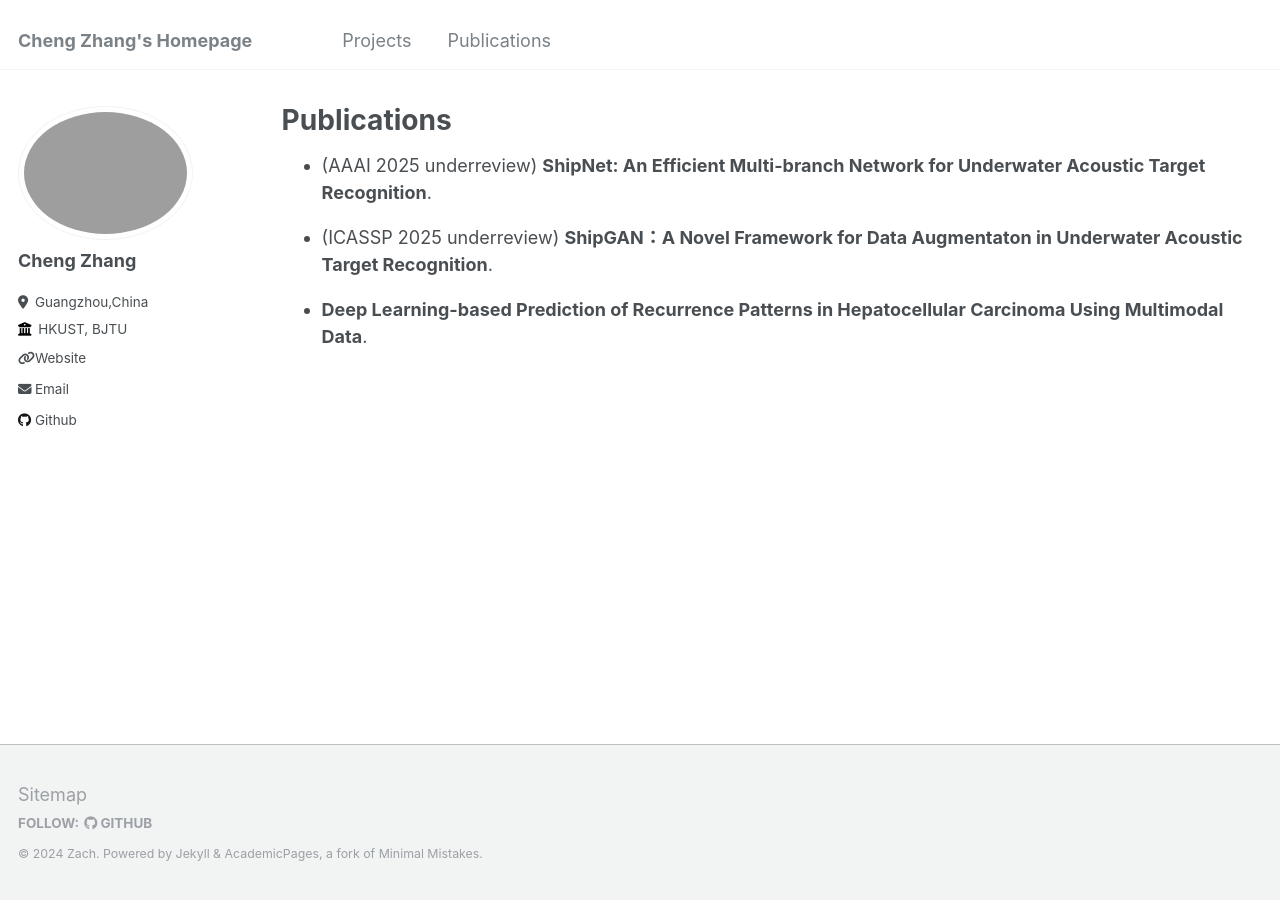
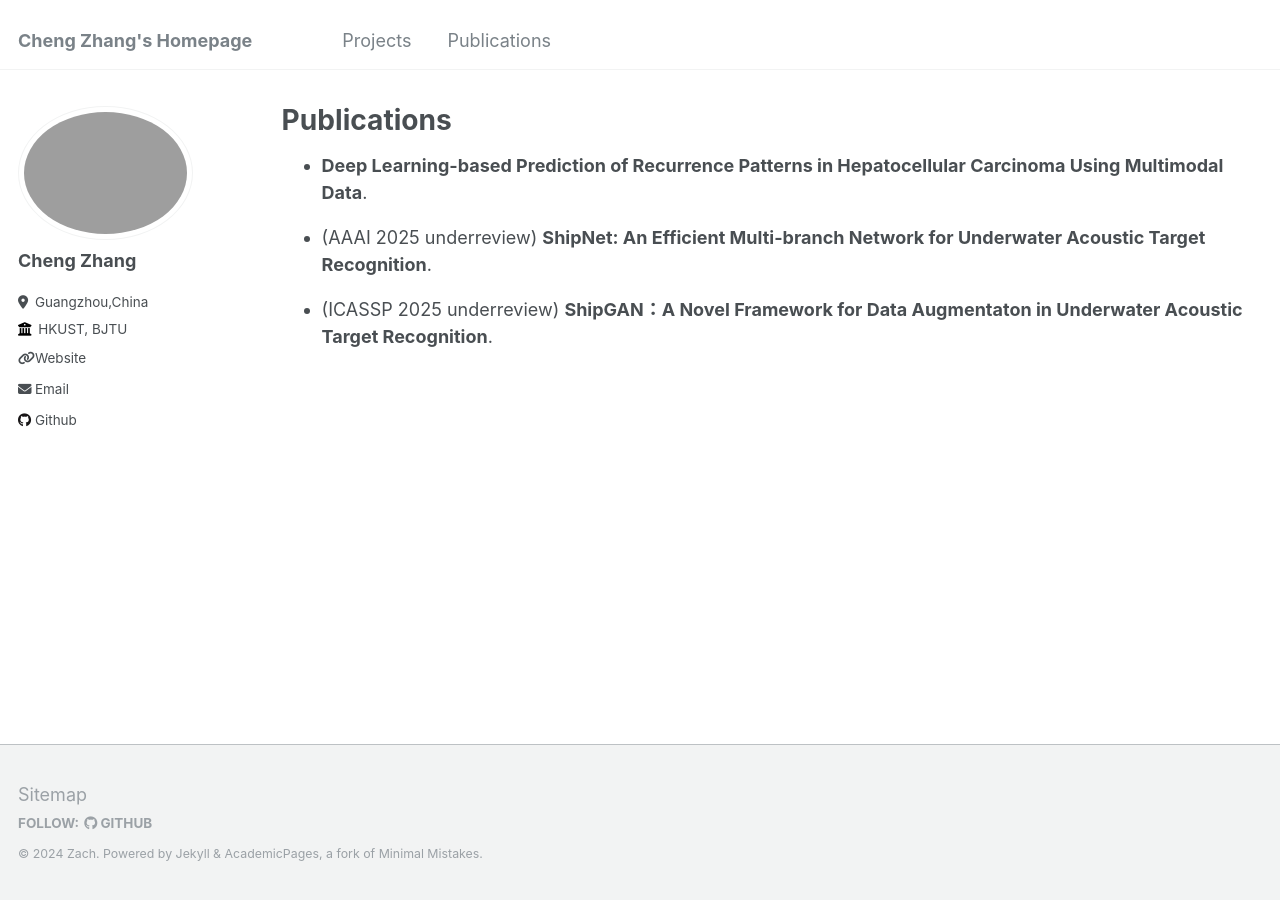
Before and after one commit to ZachcZhang/zachczhang.github.io, a Jekyll site: the page built from _pages/publications.md, in a window 1280 px wide. Built offline with Jekyll 4.4.1, drawn with Linux system fonts in a browser that asks for light colours.

Commit message:
update publications

```diff
--- a/_pages/publications.md
+++ b/_pages/publications.md
@@ -15,13 +15,13 @@ author_profile: true
   {% include archive-single.html %}
 {% endfor %} -->
 <div class='paper-box-text' markdown="1">
+-	 **Deep Learning-based Prediction of Recurrence Patterns in Hepatocellular Carcinoma Using Multimodal Data**.
+</div>
+
+<div class='paper-box-text' markdown="1">
 -	 (AAAI 2025 underreview) **ShipNet: An Efficient Multi-branch Network for Underwater Acoustic Target Recognition**.
 </div>
 
 <div class='paper-box-text' markdown="1">
 -	 (ICASSP 2025 underreview) **ShipGAN：A Novel Framework for Data Augmentaton in Underwater Acoustic Target Recognition**.
 </div>
-
-<div class='paper-box-text' markdown="1">
--	 **Deep Learning-based Prediction of Recurrence Patterns in Hepatocellular Carcinoma Using Multimodal Data**.
-</div>
```
